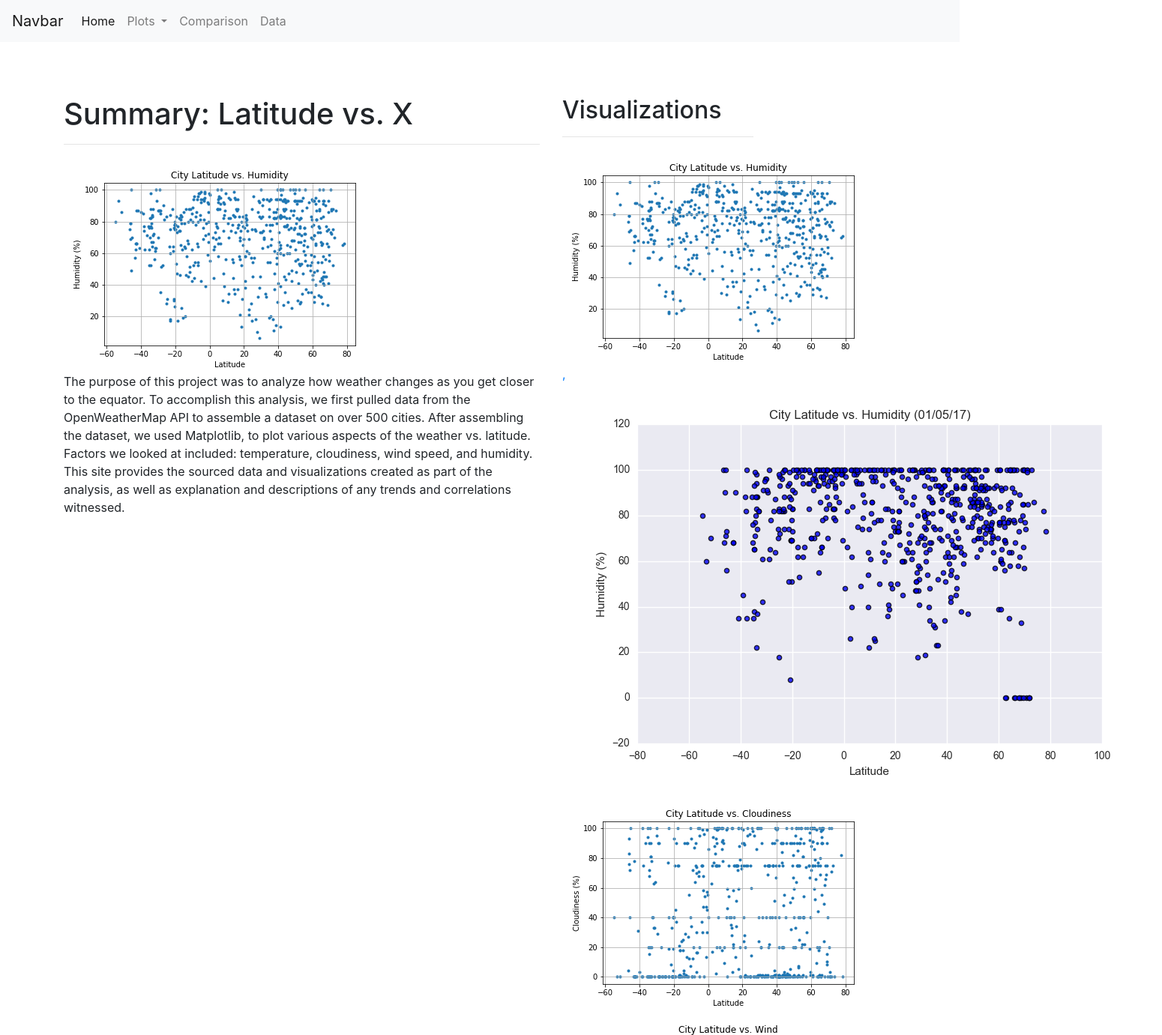
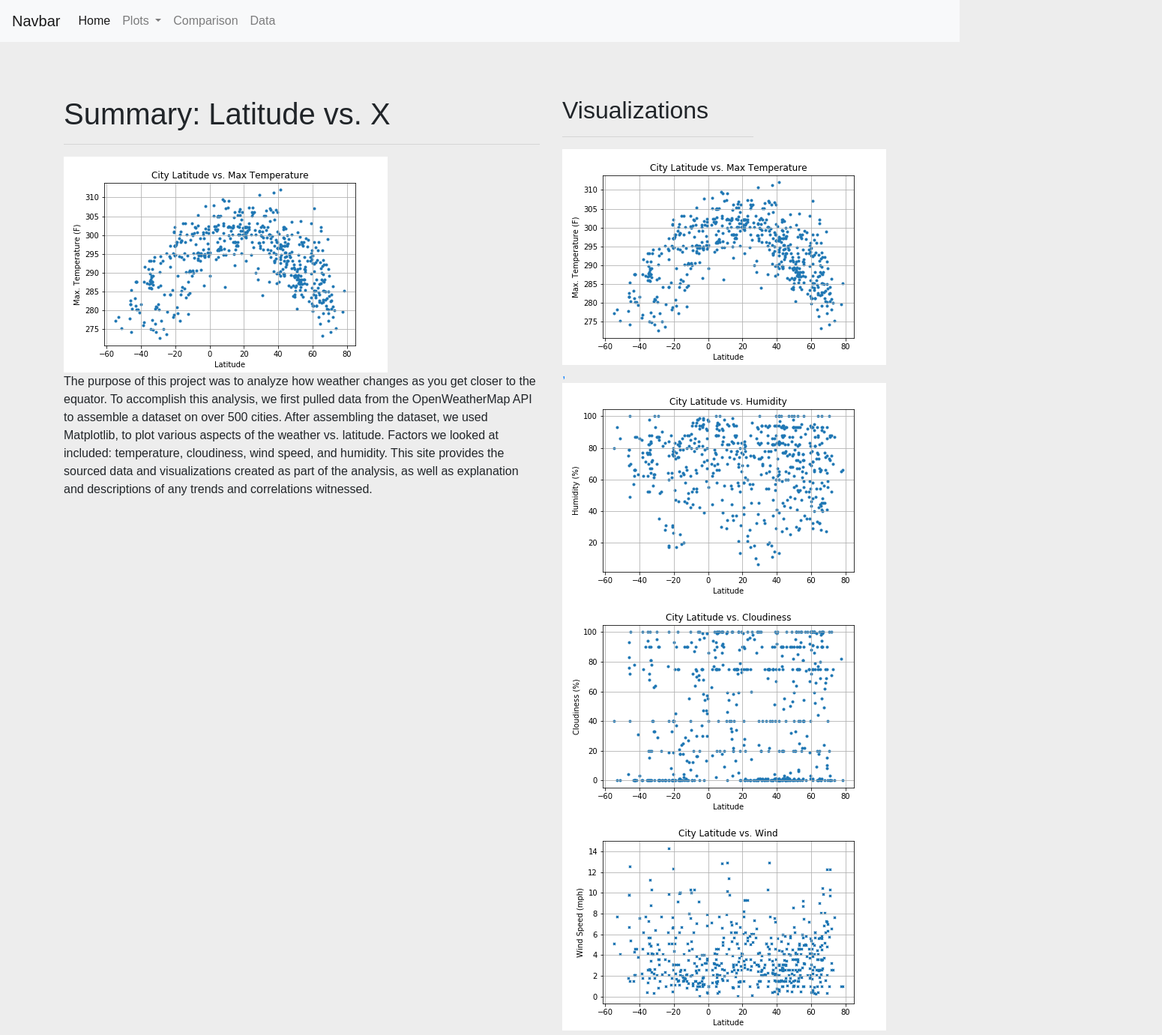
Before and after one commit to chloeliu813/Bootstrap_Visualization, a plain HTML site: page index.html in a window 1280 px wide. Shown: the top 1381 px of the page at 75% size, 1550 px wide, since content can reach past the window. Drawn offline with nearby package versions, Linux system fonts and the light colour scheme; files that its build step writes are made by us from their sources.

Commit message:
Add files via upload

```diff
--- a/index.html
+++ b/index.html
@@ -8,6 +8,8 @@
     <!--Bootstap-->
     <link rel="stylesheet" href="https://stackpath.bootstrapcdn.com/bootstrap/4.3.1/css/bootstrap.min.css" integrity="sha384-ggOyR0iXCbMQv3Xipma34MD+dH/1fQ784/j6cY/iJTQUOhcWr7x9JvoRxT2MZw1T" crossorigin="anonymous">
     <script src="https://stackpath.bootstrapcdn.com/bootstrap/4.3.1/js/bootstrap.min.js" integrity="sha384-JjSmVgyd0p3pXB1rRibZUAYoIIy6OrQ6VrjIEaFf/nJGzIxFDsf4x0xIM+B07jRM" crossorigin="anonymous"></script>
+    <link rel="stylesheet" href="assets/css/styles.css" media="screen">
+
 </head>
 <body>
     <!--Nav Bar from Bootstrap-->
@@ -22,9 +24,9 @@
           <a class="nav-link" href="index.html">Home <span class="sr-only">(current)</span></a>
         </li>
         <li class="nav-item dropdown">
-          <a class="nav-link dropdown-toggle" href="#" id="navbarDropdownMenuLink" data-toggle="dropdown" aria-haspopup="true" aria-expanded="false">
-            Plots
-          </a>
+          <a class="nav-link dropdown-toggle" href="#" id="navbarDropdown" role="button" data-toggle="dropdown" aria-haspopup="true" aria-expanded="false">
+         Plots
+       </a>
           <div class="dropdown-menu" aria-labelledby="navbarDropdownMenuLink">
             <a class="dropdown-item" href="temperature.html">Max Temperature</a>
             <a class="dropdown-item" href="humidity.html">Humidity</a>
@@ -54,7 +56,7 @@
                 <h1 class= "main-pg-header">Summary: Latitude vs. X</h1>
                 <hr>
                 <div class= "summary txt">
-                    <img id= "main-img" src= "https://github.com/chloeliu813/Bootstrap_Visualization/blob/master/Resources/assets/images/Humidity_vs_Latitude.png", alt= "Temp vs Latitude">
+                    <img id= "main-img" src= "https://raw.githubusercontent.com/chloeliu813/Bootstrap_Visualization/master/Resources/assets/images/Temp_vs_Latitude.png", alt= "Temp vs Latitude">
                     <p>
                         The purpose of this project was to analyze how weather changes as you get closer to the equator.
                         To accomplish this analysis, we first pulled data from the OpenWeatherMap API to assemble a dataset on over 500 cities.
@@ -70,10 +72,10 @@
                 <h2 class= "main-pg-subheader">Visualizations</h2>
                 <hr>
                 <div class= "sidebar">
-                    <a href= "temperature.html"><img id= "side-img1" src= "https://github.com/chloeliu813/Bootstrap_Visualization/blob/master/Resources/assets/images/Humidity_vs_Latitude.png", alt= "Temp vs. Latitude Scatterplt">,</a>
-                    <a href= "humidity.html"><img id= "side-img2" src= "https://github.com/chloeliu813/Bootstrap_Visualization/blob/master/Resources/assets/images/Fig2.png" , alt= "Humidity vs. Latitude Scatterplt"></a>
-                    <a href= "cloudiness.html"><img id= "side-img3" src= "https://github.com/chloeliu813/Bootstrap_Visualization/blob/master/Resources/assets/images/Cloudiness_vs_Latitude.png", alt= "Cloudiness vs. Latitude Scatterplt"></a>
-                    <a href= "wind.html"><img id= "side-img4" src= "https://github.com/chloeliu813/Bootstrap_Visualization/blob/master/Resources/assets/images/Wind_Speed_vs_Latitude.png", alt= "Wind Speed vs. Latitude Scatterplt"></a>
+                    <a href= "temperature.html"><img id= "side-img1" src= "https://raw.githubusercontent.com/chloeliu813/Bootstrap_Visualization/master/Resources/assets/images/Temp_vs_Latitude.png", alt= "Temp vs. Latitude Scatterplt">,</a>
+                    <a href= "humidity.html"><img id= "side-img2" src= "https://raw.githubusercontent.com/chloeliu813/Bootstrap_Visualization/master/Resources/assets/images/Humidity_vs_Latitude.png" , alt= "Humidity vs. Latitude Scatterplt"></a>
+                    <a href= "cloudiness.html"><img id= "side-img3" src= "https://raw.githubusercontent.com/chloeliu813/Bootstrap_Visualization/master/Resources/assets/images/Cloudiness_vs_Latitude.png", alt= "Cloudiness vs. Latitude Scatterplt"></a>
+                    <a href= "wind.html"><img id= "side-img4" src= "https://raw.githubusercontent.com/chloeliu813/Bootstrap_Visualization/master/Resources/assets/images/Wind_Speed_vs_Latitude.png", alt= "Wind Speed vs. Latitude Scatterplt"></a>
                     </div>
                 </div>
             </div>
```
